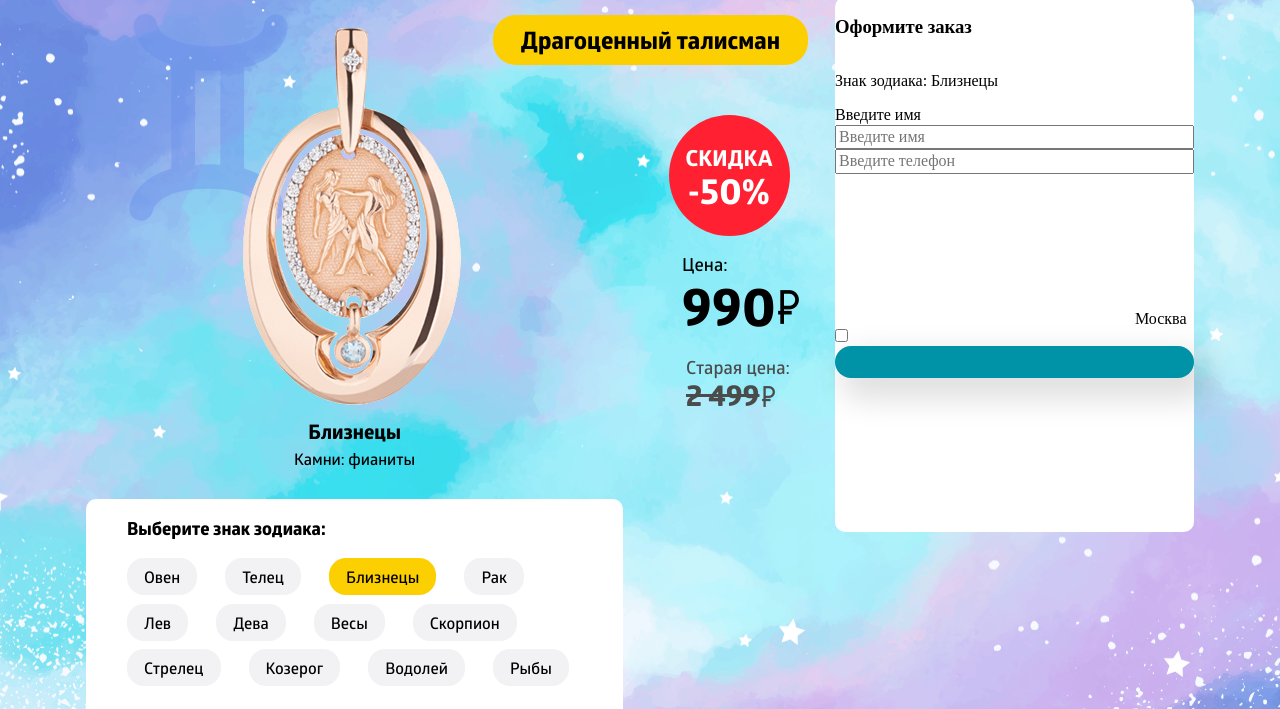
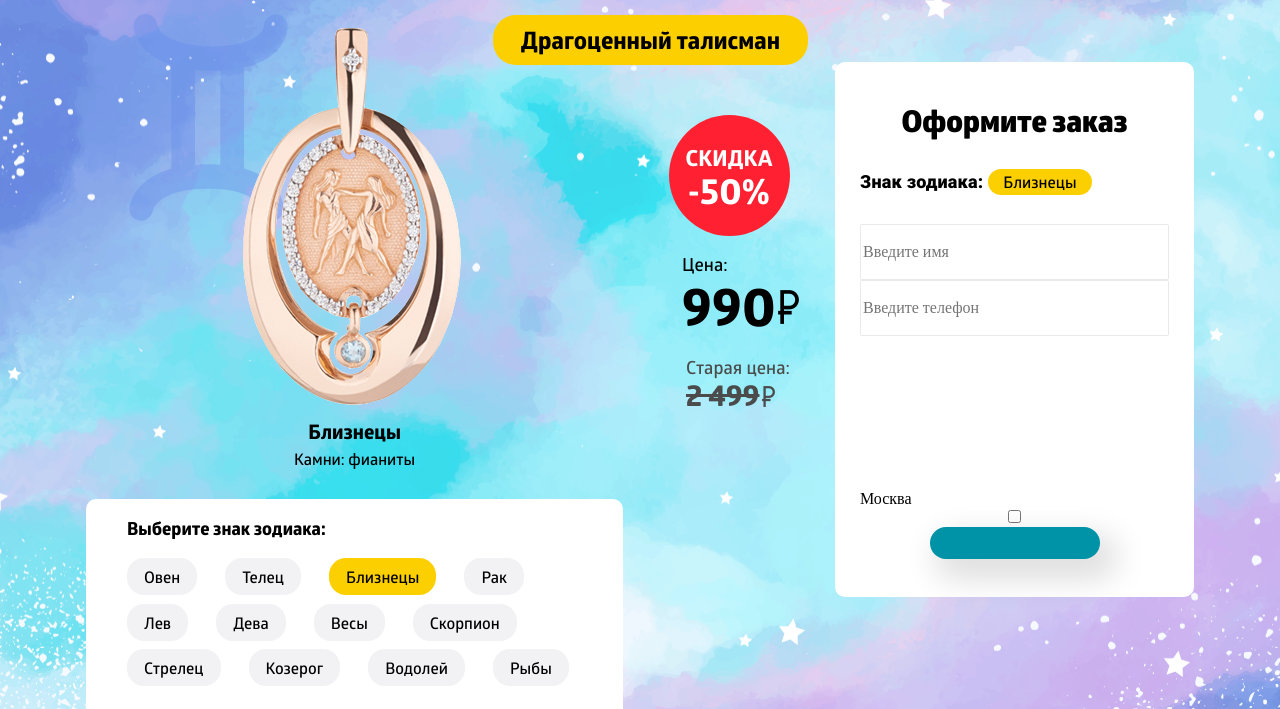
Before and after one commit to tvoygluk/kulon, a website: page source/index.html in a window 1280 px wide. Shown: the part 129-838 px from the top of the page. Drawn offline with nearby package versions, Linux system fonts and the light colour scheme; files that its build step writes are made by us from their sources.

Commit message:
Добавляет шрифт, начало стилизации формы

```diff
--- a/source/index.html
+++ b/source/index.html
@@ -99,15 +99,19 @@
         </div>
       </section>
       <section class="main__order order">
-        <h3 class="order__title">Оформите заказ</h3>
-        <p>
-          <span>Знак зодиака: </span><span>Близнецы</span>
-        </p>
-        <label for="order-name">Введите имя</label>
-        <input type="text" id="order-name" placeholder="Введите имя">
+        <h3>Оформите заказ</h3>
+        <div class="order__choice choice">
+          <span class="choice__sign">Знак зодиака: </span><p>Близнецы</p>
+        </div>
+        <div class="choice__name">
+          <label class="visually-hidden" for="choice-name">Введите имя</label>
+          <input type="text" id="choice-name" placeholder="Введите имя">
+        </div>
         <!-- TODO: добавить имя Ирина -->
-        <label class="visually-hidden" for="order-phone">Введите номер телефона</label>
-        <input type="tel" id="order-phone" placeholder="Введите телефон">
+        <div class="choice__phone">
+          <label class="visually-hidden" for="choice-phone">Введите номер телефона</label>
+          <input type="tel" id="choice-phone" placeholder="Введите телефон">
+        </div>
 
         <div class="order__location"><svg></svg><span>Москва</span></div>
         <label class="order__personal" for="order-personal">
--- /dev/null
+++ b/source/sass/blocks/choice.scss
@@ -0,0 +1,35 @@
+.choice {
+  display: flex;
+  align-items: center;
+
+  p {
+    margin: 0;
+    padding: 0 15px;
+    font-family: "Glober Semi Bold", "Arial", sans-serif;
+    font-size: 16px;
+    line-height: 26px;
+    border-radius: 13px;
+    background-color: $yellow;
+  }
+}
+
+.choice__sign {
+  margin-right: 5px;
+  font-family: "Roboto", "Arial", sans-serif;
+  font-size: 18px;
+  line-height: 31px;
+  font-weight: 900;
+  letter-spacing: 0.18px;
+}
+
+.choice__name,
+.choice__phone {
+  input {
+/* Style for "Прямоуголь" */
+    width: 309px;
+    height: 56px;
+    border-radius: 2px;
+    border: 1px solid #e9e9e9;
+    background-color: #ffffff;
+  }
+}
--- a/source/sass/blocks/main.scss
+++ b/source/sass/blocks/main.scss
@@ -24,3 +24,7 @@
   margin-left: auto;
   margin-right: auto;
 }
+
+.main__order {
+  margin-top: 65px;
+}
--- a/source/sass/blocks/order.scss
+++ b/source/sass/blocks/order.scss
@@ -1,9 +1,22 @@
 .order {
+  padding: 44px 25px;
   display: flex;
   flex-direction: column;
-  /* Style for "Прямоуголь" */
-width: 359px;
-height: 535px;
-border-radius: 10px;
-background-color: #ffffff;
+  align-items: center;
+  width: 359px;
+  height: 535px;
+  border-radius: 10px;
+  background-color: $white;
+
+  h3 {
+    margin: 0 0 29px 0;
+    font-family: "Glober Heavy", "Arial", sans-serif;
+    font-size: 30px;
+    line-height: 31px;
+  }
 }
+
+.order__choice {
+  margin-bottom: 27px;
+  align-self: flex-start;
+}
--- a/source/sass/fonts.scss
+++ b/source/sass/fonts.scss
@@ -25,3 +25,10 @@
   font-weight: normal;
   font-display: fallback;
 }
+
+@font-face {
+  font-family: "Glober Heavy";
+  src: url("../fonts/GloberHeavy.woff2") format("woff2"), url("../fonts/GloberHeavy.woff") format("woff");
+  font-weight: normal;
+  font-display: fallback;
+}
--- a/source/sass/style.scss
+++ b/source/sass/style.scss
@@ -16,3 +16,4 @@
 @import "blocks/radio.scss";
 @import "blocks/price.scss";
 @import "blocks/order.scss";
+@import "blocks/choice.scss";
```
Also changed, not shown: build/css/style.min.css, build/fonts/GloberHeavy.woff (added), build/fonts/GloberHeavy.woff2 (added), build/index.html, source/fonts/Fontfabric - GloberHeavy.otf (deleted), source/fonts/GloberHeavy.woff (added), source/fonts/GloberHeavy.woff2 (added), 2 other files.
